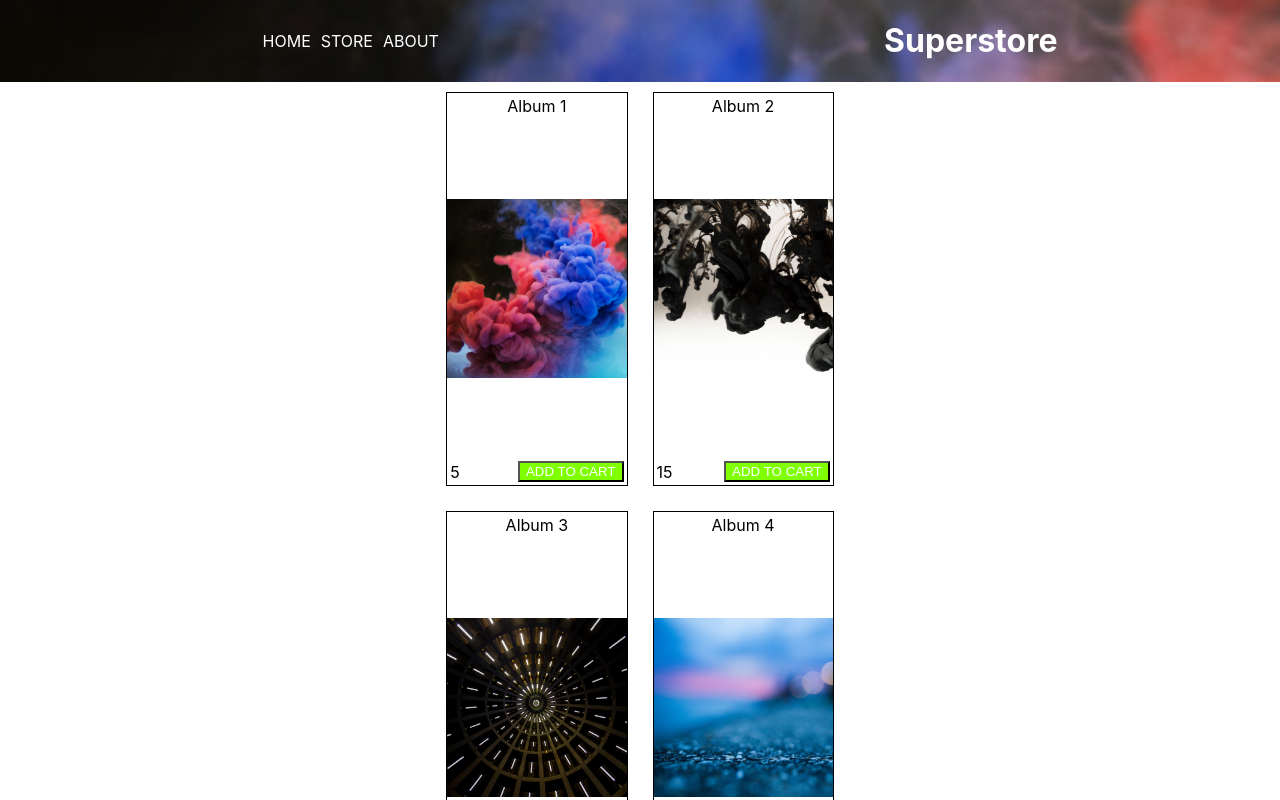
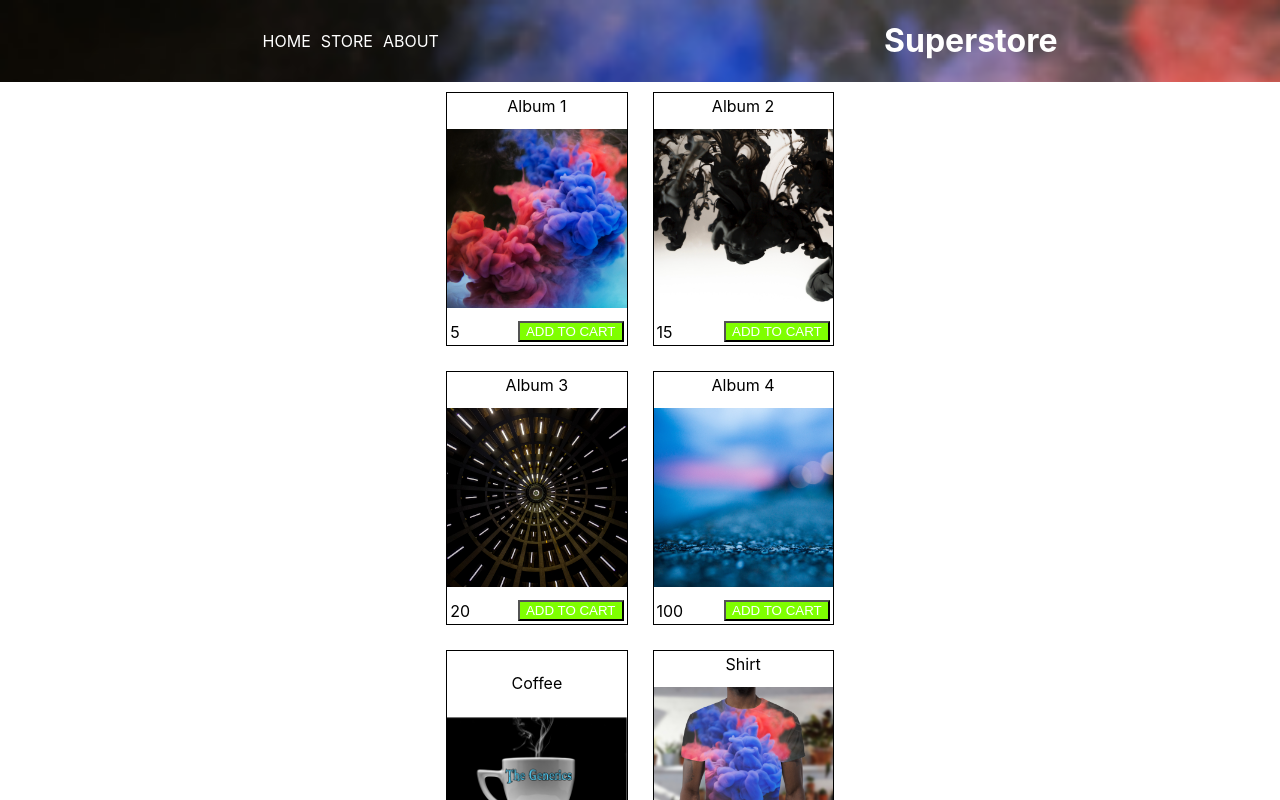
Before and after one commit to mbagher26/shopingCart, a React (Create React App) app: page / in a window 1280 px wide. Shown: the top 800 px of the page. Built offline with nearby package versions, Linux system fonts and the light colour scheme.

Commit message:
update gap to 10px

```diff
--- a/src/components/Shop/styles/Product.css
+++ b/src/components/Shop/styles/Product.css
@@ -2,7 +2,7 @@
     width: 100%;
     display: flex;
     flex-direction: column;
-    gap: 80px;
+    gap: 10px;
 }
 
 span{
```
